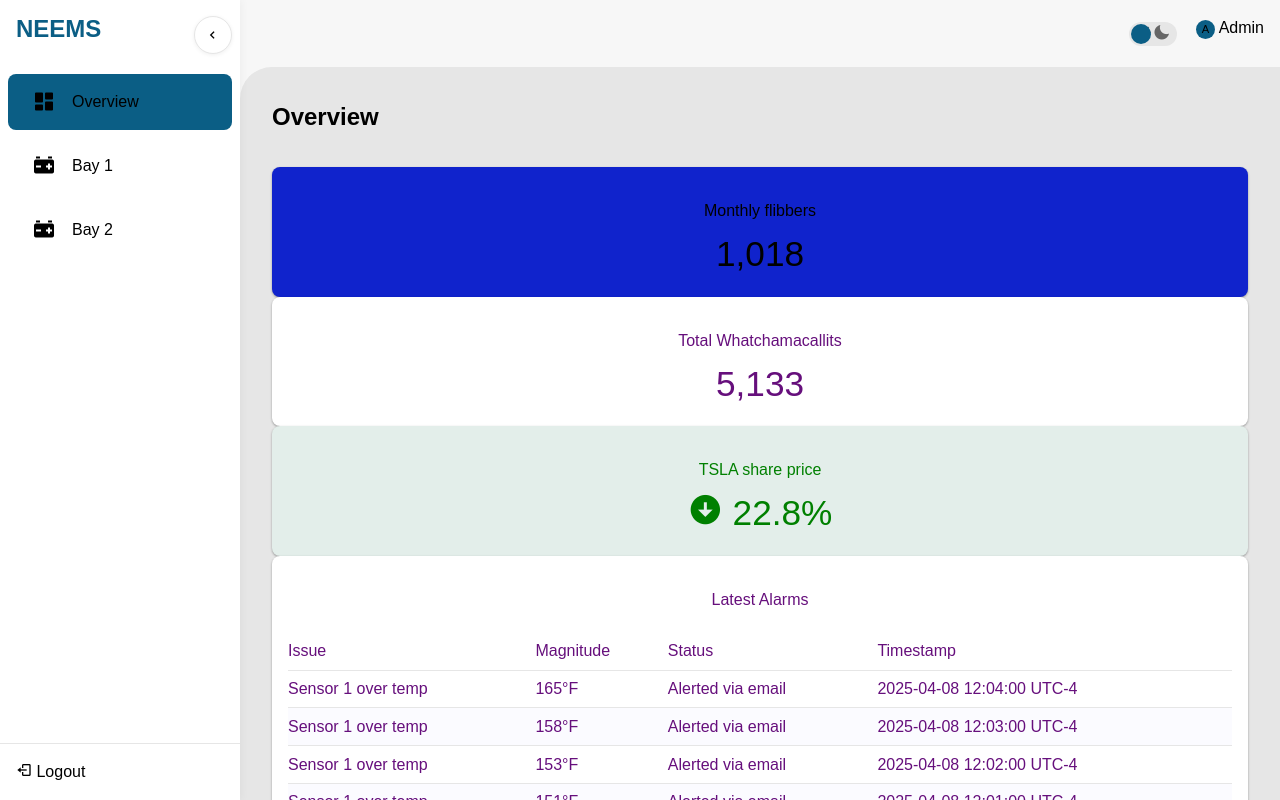
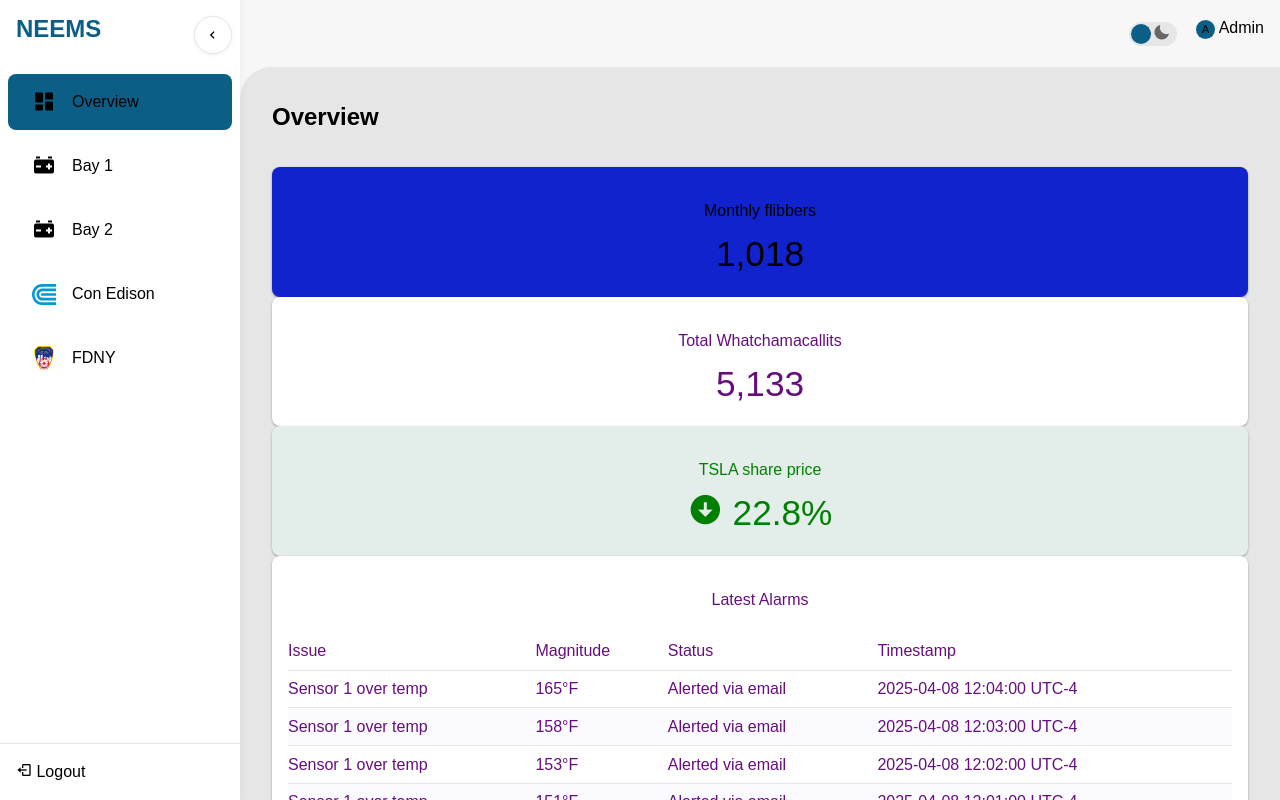
Before and after one commit to Newtown-Energy/neems-react, a React (Vite) app: page / in a window 1280 px wide. Shown: the top 800 px of the page. Built offline with nearby package versions, Linux system fonts and the light colour scheme.

Commit message:
Add con-ed and fdny buttons

```diff
--- a/src/components/Sidebar/Sidebar.scss
+++ b/src/components/Sidebar/Sidebar.scss
@@ -67,11 +67,19 @@ aside {
         background-color: var(--accent-secondary);
       }
 
-      i {
+      i, img {
         font-size: 1.5rem;
-        min-width: 1.5rem;
+        width: 1.5rem;        // Set both width and height for consistency
+        height: 1.5rem;
+        min-width: 1.5rem;     // Prevent shrinking
         text-align: center;
       }
+
+      img {
+        object-fit: contain;   // Ensures image scales properly
+        filter: var(--icon-filter, none); // Optional: for color adjustment
+      }
+
     }
   }
 
--- a/src/components/Sidebar/Sidebar.tsx
+++ b/src/components/Sidebar/Sidebar.tsx
@@ -34,6 +34,14 @@ const Sidebar: React.FC<SidebarProps> = ({ className = '' }) => {
         <li>
           <i className="bx bxs-car-battery"></i> <span className="label">Bay 2</span>
         </li>
+	<li>
+          <img src="/con-edison.svg" alt="Con Edison" className="sidebar-icon" />
+          <span className="label">Con Edison</span>
+        </li>
+	<li>
+          <img src="/FDNY.svg" alt="FDNY" className="sidebar-icon" />
+          <span className="label">FDNY</span>
+        </li>
       </ul>
       <div className="logout-bar">
         <i className="bx bx-log-out"></i> <span className="label">Logout</span>
```
Also changed, not shown: public/FDNY.svg (added), public/con-edison.svg (added).
